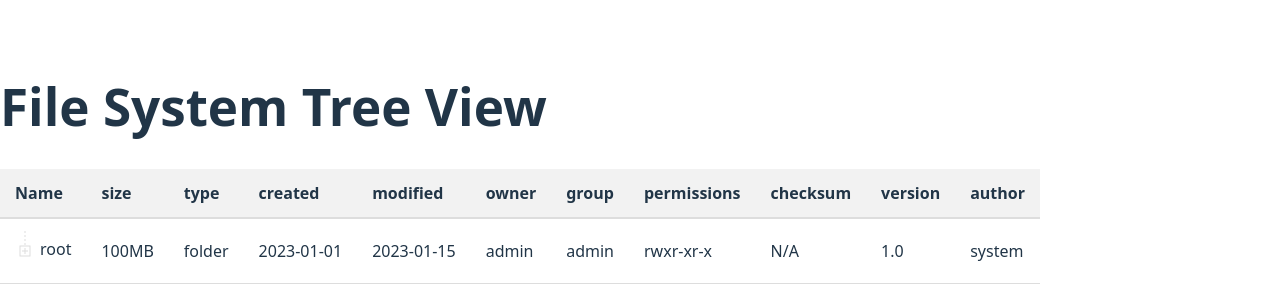
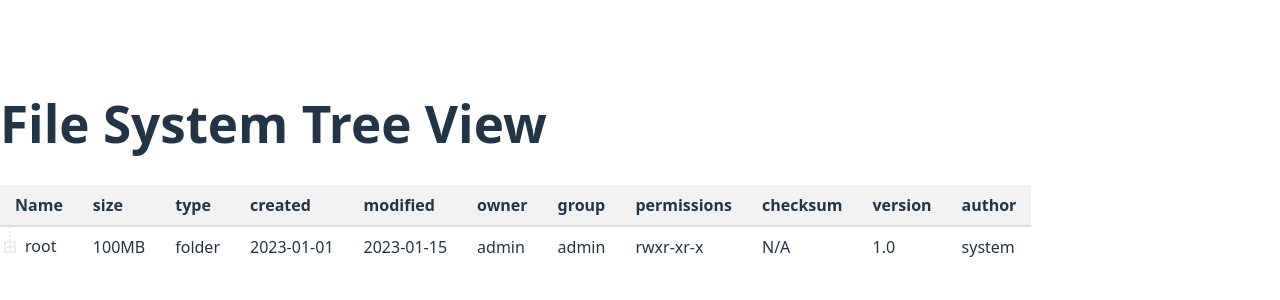
Before and after one commit to marksomething/avrodisplay, a React (Vite) app: page / in a window 1280 px wide. Shown: the part 236-536 px from the top of the page. Built offline with nearby package versions, Linux system fonts and the light colour scheme.

Commit message:
fix vertical spacing and disconnected lines

```diff
--- a/src/App.css
+++ b/src/App.css
@@ -25,6 +25,7 @@ table {
   width: 100%;
   border-collapse: collapse;
   margin-top: 10px;
+  border-spacing: 0;
 }
 
 thead th {
@@ -37,9 +38,12 @@ thead th {
 }
 
 th, td {
-  padding: 12px 15px;
+  padding: 8px 15px;
   text-align: left;
-  border-bottom: 1px solid var(--border-color);
+}
+
+td.tree-cell {
+  padding: 0;
 }
 
 tbody tr {
--- a/src/components/TreeView.jsx
+++ b/src/components/TreeView.jsx
@@ -16,7 +16,7 @@ const TreeView = ({ data }) => {
 
     const nodeRow = (
       <tr key={node.id}>
-        <td>
+        <td className="tree-cell">
           <div style={{ display: 'flex', alignItems: 'center' }} onClick={() => hasChildren && toggleExpand(node.id)} style={{ cursor: hasChildren ? 'pointer' : 'default' }}>
             <TreeIcon ancestorsLast={ancestorsLast} isLast={isLast} hasChildren={hasChildren} isExpanded={isExpanded} />
             <span style={{ paddingLeft: '5px' }}>
```
